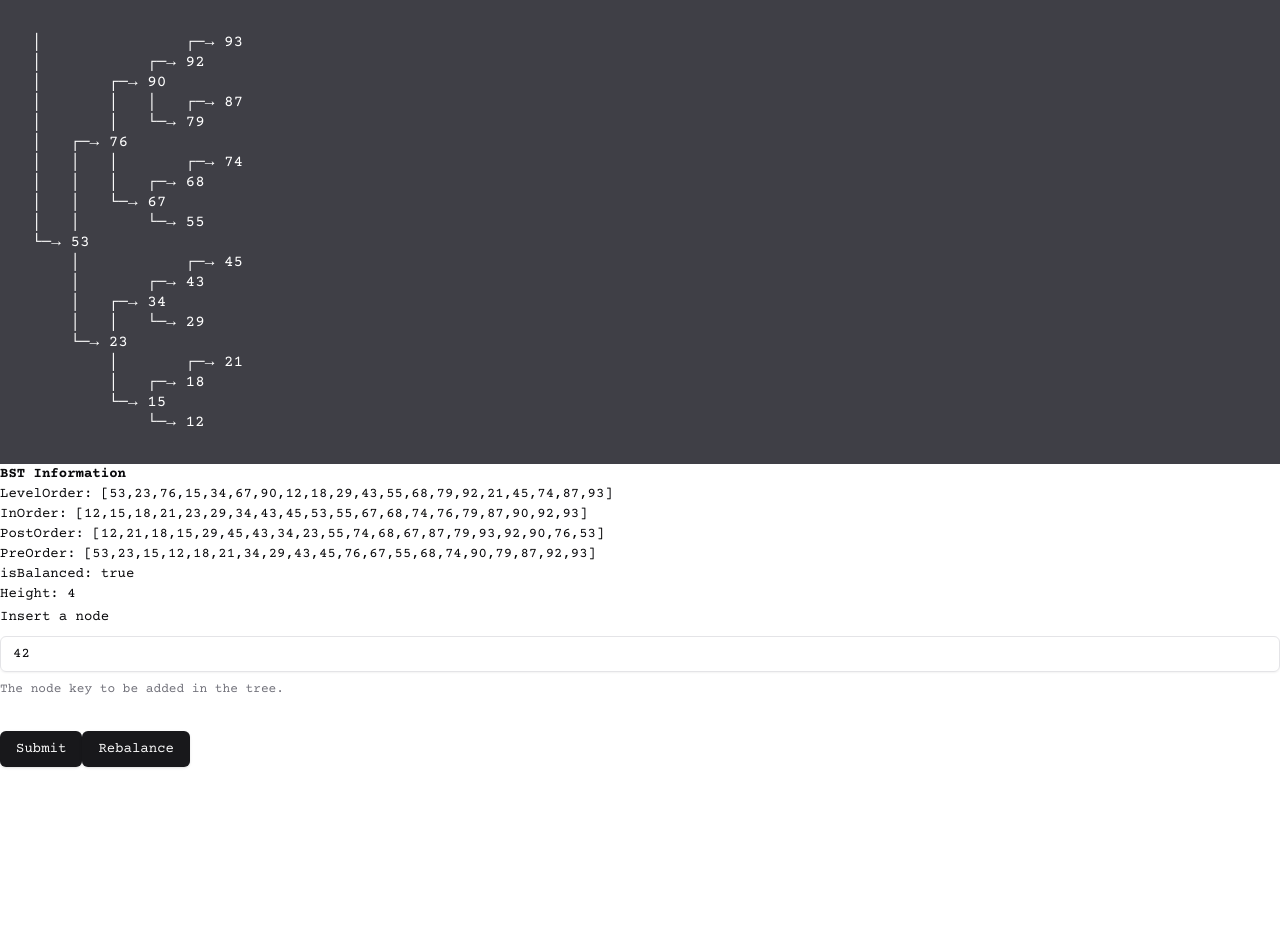
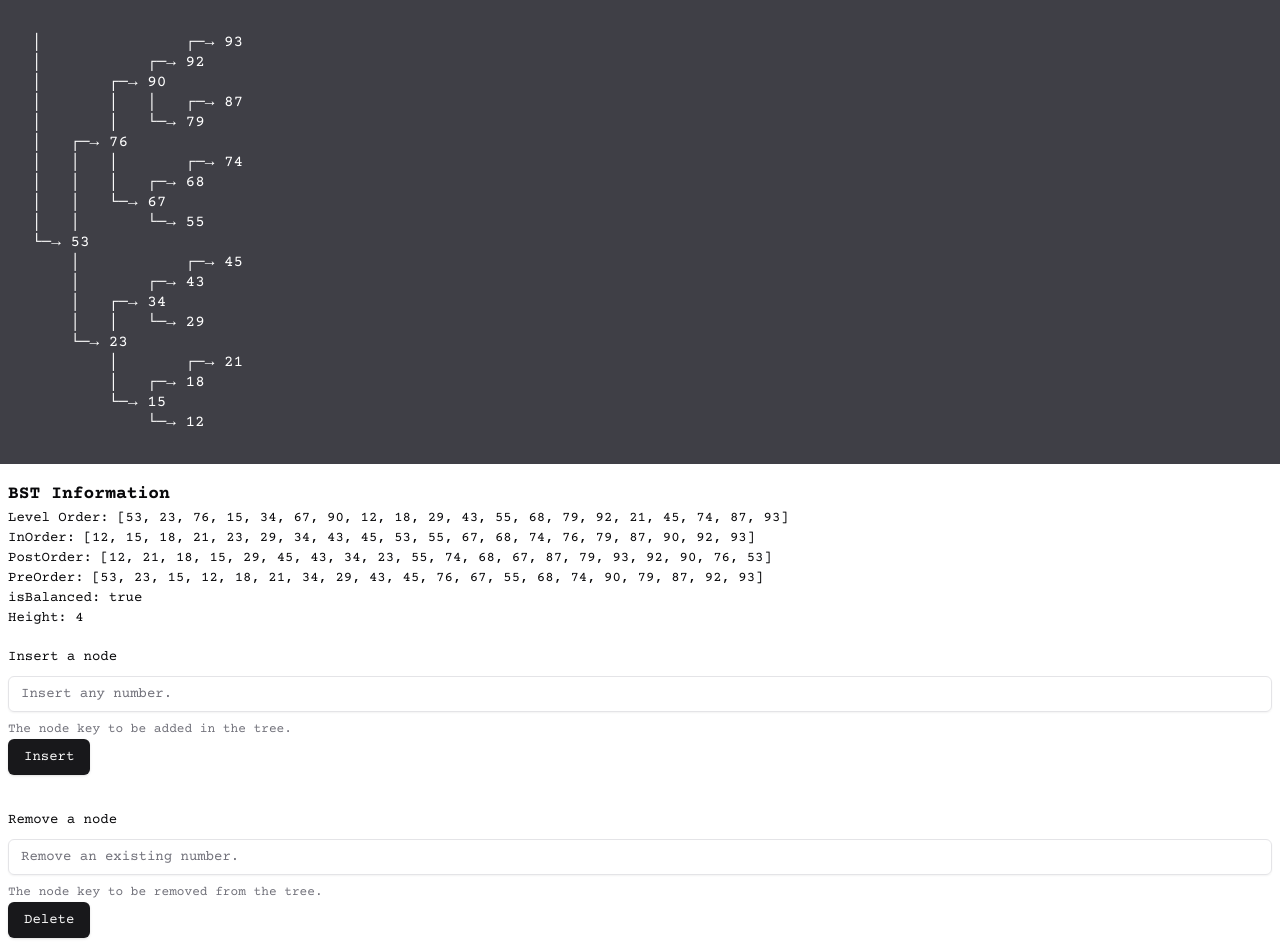
Before and after one commit to maj-rf/odin-cs, a React (Vite) app in the folder binary_search_tree/: page / in a window 1280 px wide. Shown: the top 952 px of the page. Before the commit the page ends 800 px from the top, so only its background shows below. Built offline with nearby package versions, Linux system fonts and the light colour scheme.

Commit message:
feat: implement the functionality to delete a node & update Information component to use join() instead of toString().

```diff
--- a/binary_search_tree/src/components/Information.tsx
+++ b/binary_search_tree/src/components/Information.tsx
@@ -2,24 +2,22 @@ import { Tree } from '@/logic/Tree';
 
 export const TreeInformation = ({ tree }: { tree: Tree }) => {
   return (
-    <section className="text-sm">
-      <p className="font-bold">BST Information</p>
-      <div className="break-all">{`LevelOrder: [${tree
+    <section className="text-sm px-2 my-4">
+      <p className="text-lg font-bold">BST Information</p>
+      <div className="break-words">{`Level Order: [${tree
         .levelOrder()
-        ?.toString()}]`}</div>
-      <div className="break-all">{`InOrder: [${tree
+        ?.join(', ')}]`}</div>
+      <div className="break-words">{`InOrder: [${tree
         .inOrder()
-        ?.toString()}]`}</div>
-      <div className="break-all">{`PostOrder: [${tree
+        ?.join(', ')}]`}</div>
+      <div className="break-words">{`PostOrder: [${tree
         .postOrder()
-        ?.toString()}]`}</div>
-      <div className="break-all">{`PreOrder: [${tree
+        ?.join(', ')}]`}</div>
+      <div className="break-words">{`PreOrder: [${tree
         .preOrder()
-        ?.toString()}]`}</div>
-      <div className="break-all">{`isBalanced: ${tree.isBalanced(
-        tree.root
-      )}`}</div>
-      <div className="break-all">{`Height: ${tree.height(tree.root)}`}</div>
+        ?.join(', ')}]`}</div>
+      <div>{`isBalanced: ${tree.isBalanced(tree.root)}`}</div>
+      <div>{`Height: ${tree.height(tree.root)}`}</div>
     </section>
   );
 };
--- a/binary_search_tree/src/components/TreeForm.tsx
+++ b/binary_search_tree/src/components/TreeForm.tsx
@@ -24,7 +24,8 @@ type TreeFormProps = {
 
 const formSchema = z.object({
   nodes: z.array(z.number()),
-  node: z.coerce.number().optional(),
+  node: z.string(),
+  deleteNode: z.string(),
 });
 
 export const TreeForm = (props: TreeFormProps) => {
@@ -32,20 +33,33 @@ export const TreeForm = (props: TreeFormProps) => {
     resolver: zodResolver(formSchema),
     defaultValues: {
       nodes: [],
-      node: 42,
+      node: '',
+      deleteNode: '',
     },
   });
 
-  function onSubmit(values: z.infer<typeof formSchema>) {
-    if (values.node) {
-      props.insertNode(values.node);
+  function onInsertNode(values: z.infer<typeof formSchema>) {
+    const currentKey = parseInt(values.node);
+    if (props.tree.find(currentKey)?.key === currentKey) {
+      form.setError('node', {
+        type: 'custom',
+        message: 'Node is already inserted.',
+      });
+      return;
+    }
+    props.insertNode(parseInt(values.node));
     form.reset();
   }
+
+  function onDeleteNode(values: z.infer<typeof formSchema>) {
+    props.deleteNode(parseInt(values.deleteNode));
+    form.reset();
   }
 
   return (
     <Form {...form}>
-      <form onSubmit={form.handleSubmit(onSubmit)} className="space-y-8">
+      <form className="space-y-8 px-2">
+        <div>
           <FormField
             control={form.control}
             name="node"
@@ -62,7 +76,40 @@ export const TreeForm = (props: TreeFormProps) => {
               </FormItem>
             )}
           />
-        <Button type="submit">Submit</Button>
+          <Button
+            type="button"
+            className="w-full sm:w-max"
+            onClick={form.handleSubmit(onInsertNode)}
+          >
+            Insert
+          </Button>
+        </div>
+        <div>
+          <FormField
+            control={form.control}
+            name="deleteNode"
+            render={({ field }) => (
+              <FormItem>
+                <FormLabel>Remove a node</FormLabel>
+                <FormControl>
+                  <Input placeholder="Remove an existing number." {...field} />
+                </FormControl>
+                <FormDescription>
+                  The node key to be removed from the tree.
+                </FormDescription>
+                <FormMessage />
+              </FormItem>
+            )}
+          />
+          <Button
+            type="button"
+            className="w-full sm:w-max"
+            onClick={form.handleSubmit(onDeleteNode)}
+          >
+            Delete
+          </Button>
+        </div>
+
         <Button type="button" onClick={props.rebalance}>
           Rebalance
         </Button>
```
Lines whose indentation alone changed are shown as unchanged.
